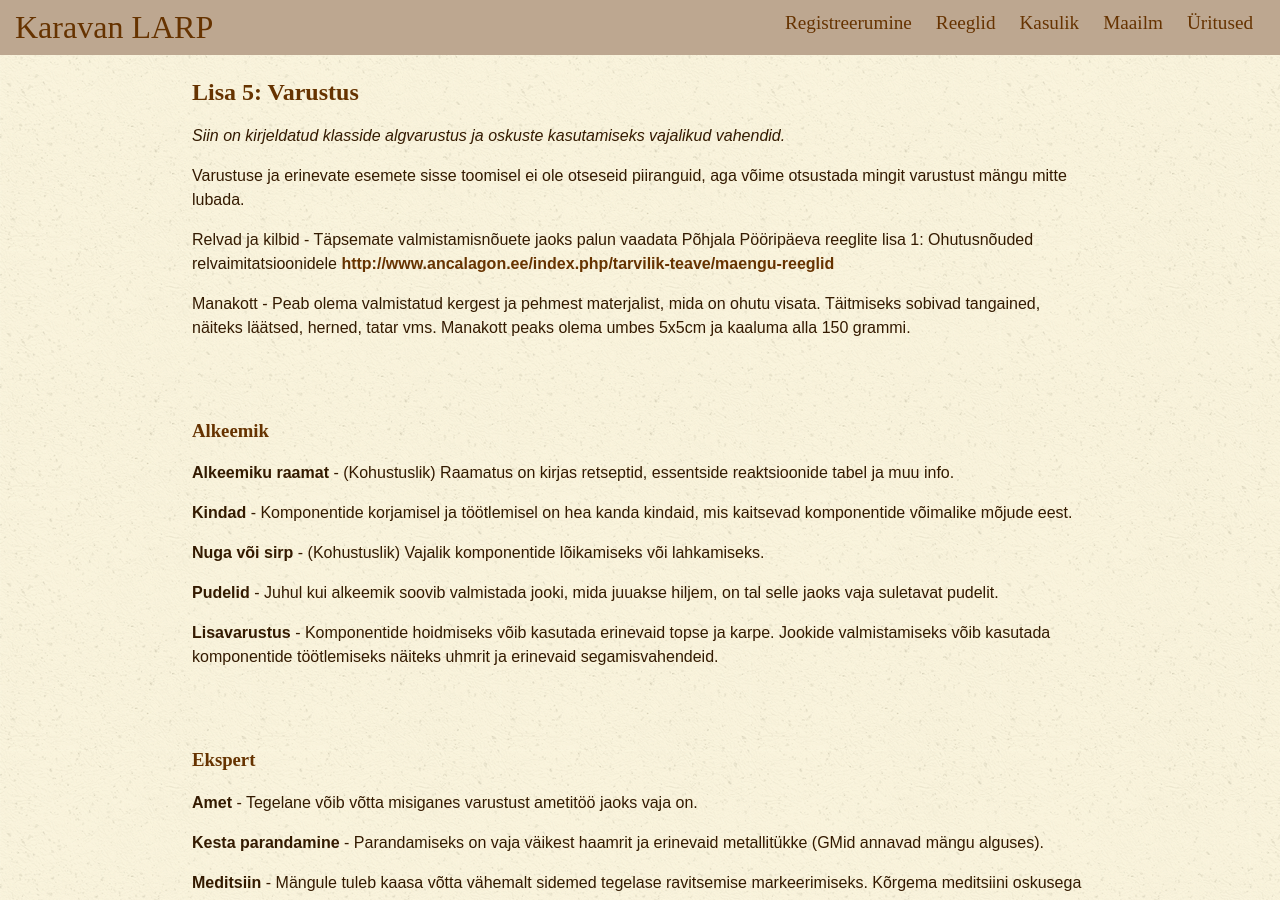
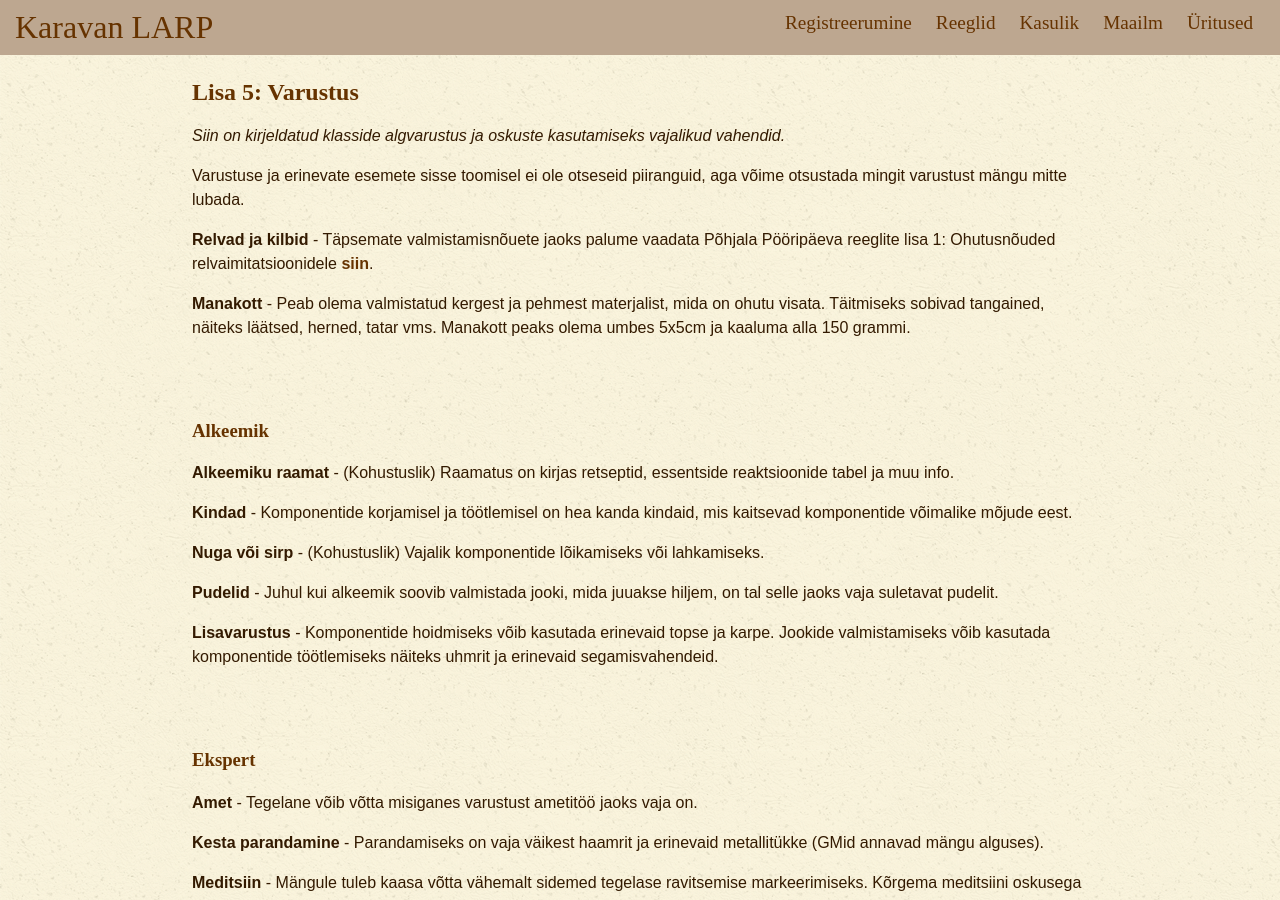
Before and after one commit to karavanlarp/karavanlarp.github.io, a Jekyll site: the page built from est/rules/equipment.md, in a window 1280 px wide and 900 px high. Built offline with Jekyll 4.4.1, drawn with Linux system fonts in a browser that asks for light colours; some web fonts are replaced.

Commit message:
text edit

```diff
--- a/est/rules/equipment.md
+++ b/est/rules/equipment.md
@@ -8,9 +8,9 @@ title: Lisa 5; Varustus
 
 Varustuse ja erinevate esemete sisse toomisel ei ole otseseid piiranguid, aga võime otsustada mingit varustust mängu mitte lubada.
 
-Relvad ja kilbid - Täpsemate valmistamisnõuete jaoks palun vaadata Põhjala Pööripäeva reeglite lisa 1: Ohutusnõuded relvaimitatsioonidele <a href="http://www.ancalagon.ee/index.php/tarvilik-teave/maengu-reeglid">http://www.ancalagon.ee/index.php/tarvilik-teave/maengu-reeglid</a>
+**Relvad ja kilbid** - Täpsemate valmistamisnõuete jaoks palume vaadata Põhjala Pööripäeva reeglite lisa 1: Ohutusnõuded relvaimitatsioonidele [siin](http://www.ancalagon.ee/index.php/tarvilik-teave/maengu-reeglid).
 
-Manakott - Peab olema valmistatud kergest ja pehmest materjalist, mida on ohutu visata. Täitmiseks sobivad tangained, näiteks läätsed, herned, tatar vms. Manakott peaks olema umbes 5x5cm ja kaaluma alla 150 grammi.
+**Manakott** - Peab olema valmistatud kergest ja pehmest materjalist, mida on ohutu visata. Täitmiseks sobivad tangained, näiteks läätsed, herned, tatar vms. Manakott peaks olema umbes 5x5cm ja kaaluma alla 150 grammi.
 
 ### Alkeemik
 
```
